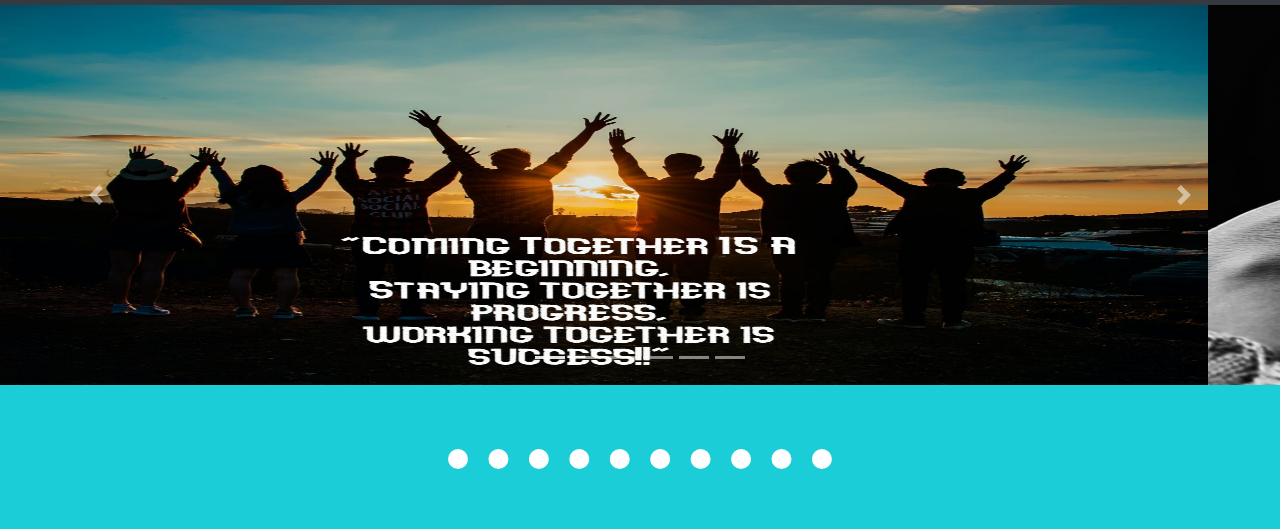
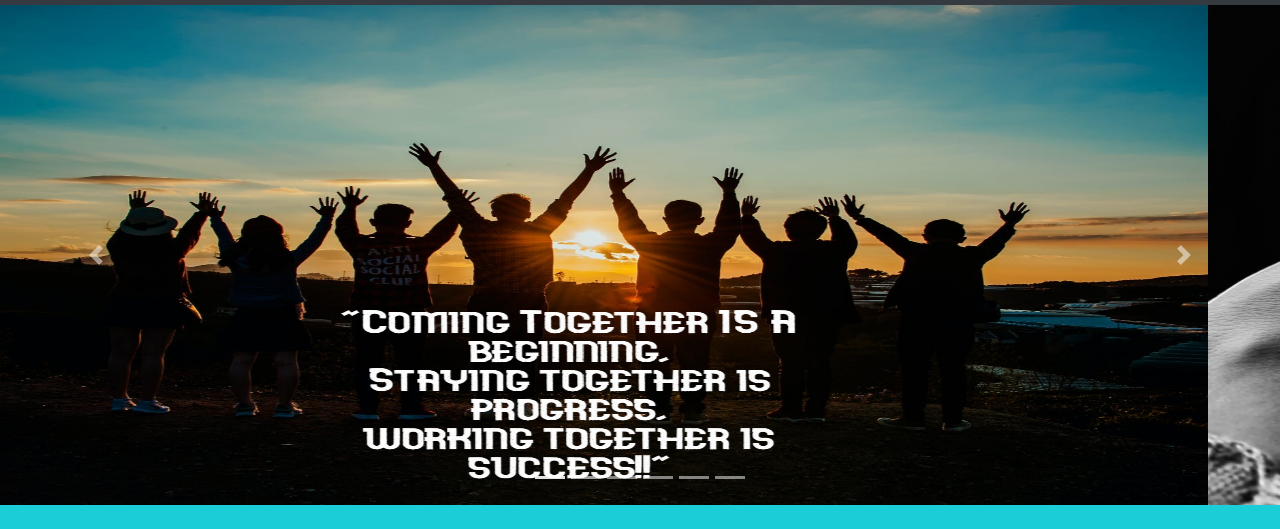
Before and after one commit to AryanKhurana/Homepageupdate, a plain HTML site: page index.html in a window 1280 px wide. Shown: the part 61-590 px from the top of the page. Drawn offline with nearby package versions, Linux system fonts and the light colour scheme; a web font is replaced by a local one.

Commit message:
Update style.css

```diff
--- a/style.css
+++ b/style.css
@@ -7,7 +7,7 @@ body{
   background-color: #1bcdd7;
 
 }
-.carousel-item img{overflow:hidden;height:380px;}
+.carousel-item img{overflow:hidden;}
 
 iframe{border-radius:0% !important;}
 
@@ -92,11 +92,7 @@ img{max-width:100%;height:auto;}
   }
   .col-lg-4{margin-top:40px;}
 }
-@media(max-width: 600px) {
-  .carousel-item img{
-	  height:auto;
-	}
-}
+
 @media(max-width: 707px) and (min-width:480px) {
   section.midsection .quote1{
   position:absolute;
@@ -111,7 +107,7 @@ img{max-width:100%;height:auto;}
 
 .ppl{margin-left:80px;color:white;font-family:fantasy;margin-top:0px;position:absolute;top:0;}
 img{border-radius:50%;height:auto;max-width:100%;}
-.carousel-item img{border-radius:0%;max-height:650px;}
+.carousel-item img{border-radius:0%;max-height:500px;}
 
 .foot{background-color:black;padding:1%;}
 section.hi .container {
```
